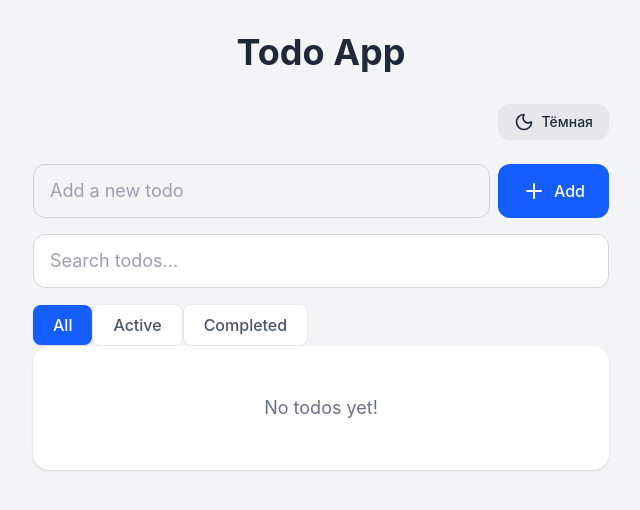
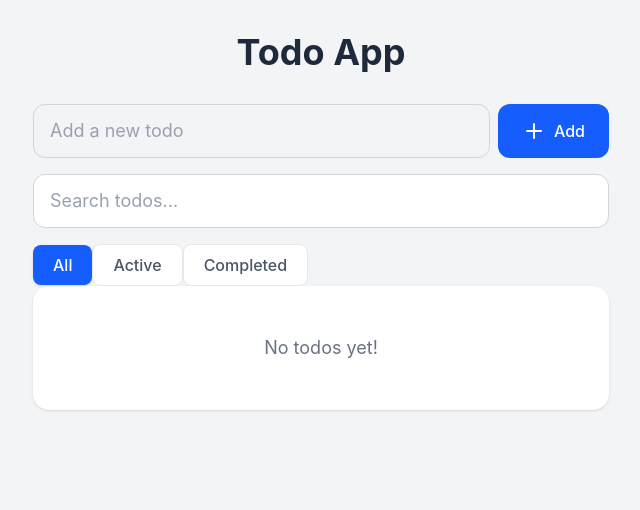
Before and after one commit to AleksandrKompanetc/todo, a React (Vite) app: page / in a window 1280 px wide. Shown: the top 510 px of the page, without its empty margins (319-959 px from the left). Built offline with nearby package versions, Linux system fonts and the light colour scheme.

Commit message:
refactor: remove ThemeToggle component from App for cleaner layout

```diff
--- a/src/App.tsx
+++ b/src/App.tsx
@@ -121,8 +121,6 @@ export default function App() {
     <div className='min-h-screen bg-gray-100 py-8 px-4'>
       <div className='max-w-xl mx-auto'>
         <h1 className='text-4xl font-bold text-center mb-8 text-gray-800'>Todo App</h1>
-
-        <ThemeToggle isDark={dark} onToggle={toggleTheme} />
 
         <TodoForm addTodo={addTodo} />
         <div className='my-4 relative'>
```
